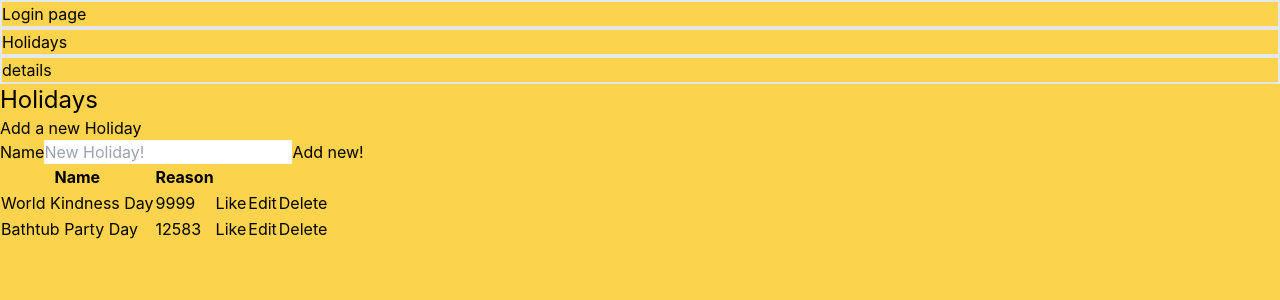
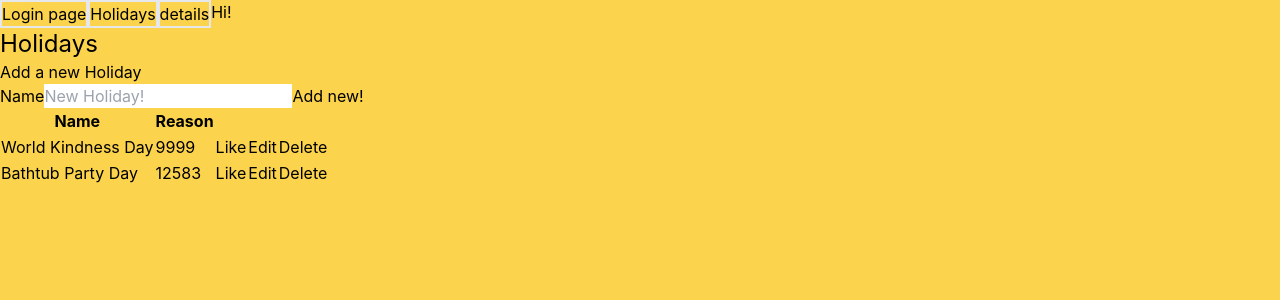
Before and after one commit to sharlxl/MERN-practice, a React (Vite) app in the folder frontend/: page /holidays in a window 1280 px wide. Shown: the top 300 px of the page. Built offline with nearby package versions, Linux system fonts and the light colour scheme.

Commit message:
added jotai for user login details

```diff
--- a/frontend/src/App.jsx
+++ b/frontend/src/App.jsx
@@ -2,6 +2,10 @@ import LoginPage from "./pages/LoginPage";
 import HolidaysPage from "./pages/HolidaysPage";
 import HolidaysDetailsPage from "./pages/HolidaysDetailsPage";
 import { Routes, BrowserRouter, Route, Navigate } from "react-router-dom";
+import { atom } from "jotai";
+import { atomWithStorage } from "jotai/utils";
+
+export const userAtom = atom({});
 
 function App() {
   return (
--- a/frontend/src/components/NavBar.jsx
+++ b/frontend/src/components/NavBar.jsx
@@ -1,9 +1,13 @@
 import React from "react";
 import { NavLink } from "react-router-dom";
+import { useAtom } from "jotai";
+import { userAtom } from "../App";
 
 const NavBar = () => {
+  const [user, setUser] = useAtom(userAtom);
+  console.log(user);
   return (
-    <ul>
+    <ul className="flex">
       <li className="border-2">
         <NavLink to="/login">Login page</NavLink>
       </li>
@@ -13,6 +17,7 @@ const NavBar = () => {
       <li className="border-2">
         <NavLink to="/holidays/1">details</NavLink>
       </li>
+      <li>Hi! {user.username}</li>
     </ul>
   );
 };
--- a/frontend/src/pages/LoginPage.jsx
+++ b/frontend/src/pages/LoginPage.jsx
@@ -1,7 +1,13 @@
 import React from "react";
 import { useNavigate } from "react-router-dom";
+import { userAtom } from "../App";
+import { useAtom } from "jotai";
 
 const LoginPage = () => {
+  // ==jotai== //
+  const [user, setUser] = useAtom(userAtom);
+  //abit like usecontext
+
   const navigate = useNavigate();
   const goToHolidays = () => {
     navigate("/holidays");
@@ -24,8 +30,9 @@ const LoginPage = () => {
     })
       .then((response) => response.json())
       .then((data) => {
-        console.log(data);
+        // console.log(data._doc);
         if (data.status === "sucessful") {
+          setUser(data._doc);
           navigate("/holidays");
         } else {
           alert("log in unsucessful");
```
